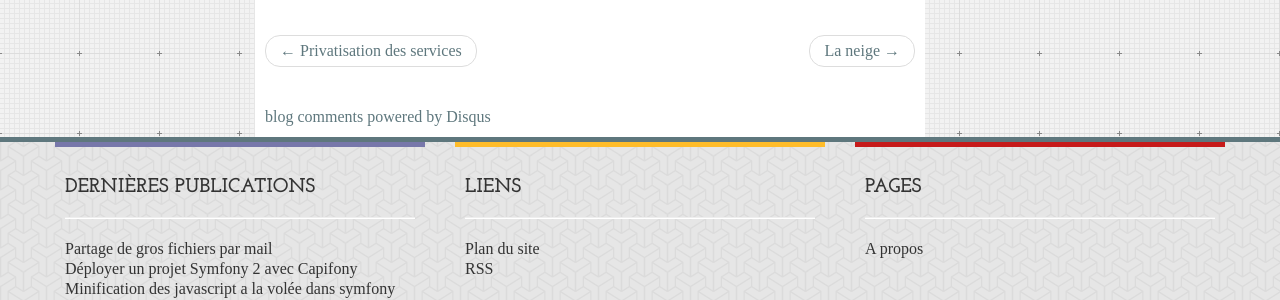
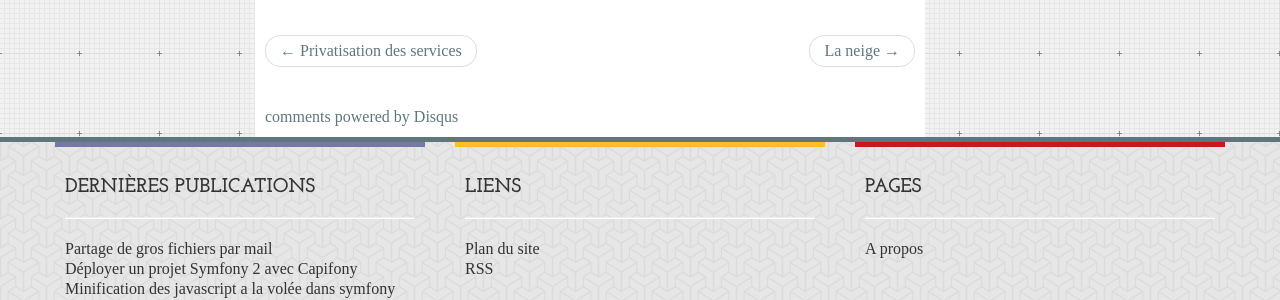
Before and after one commit to luxifer/luxifer.github.io, a Jekyll site: the page built from _posts/2009-02-01-le-beau-temps.md, in a window 1280 px wide. Shown: the part 1867-2167 px from the top of the page. Built offline with Jekyll 4.4.1, drawn with Linux system fonts in a browser that asks for light colours; some web fonts are replaced; Markdown is read by kramdown in place of the engine named in the settings; comment, search, counter and statistics services are not loaded; part of the change alters nothing that is shown.

Commit message:
correction disqus

```diff
--- a/_layouts/post.html
+++ b/_layouts/post.html
@@ -35,14 +35,20 @@ layout: default
 <div class="comments padding10">
   <div id="disqus_thread"></div>
   <script type="text/javascript">
-    var disqus_identifier = "{{ page.meta.dsq_thread_id ? page.meta.dsq_thread_id : page.url }}";
-    (function() {
-     var dsq = document.createElement('script'); dsq.type = 'text/javascript'; dsq.async = true;
-     dsq.src = 'http://{{ site.disqus.id }}.disqus.com/embed.js';
-     (document.getElementsByTagName('head')[0] || document.getElementsByTagName('body')[0]).appendChild(dsq);
-    })();
+      /* * * CONFIGURATION VARIABLES: EDIT BEFORE PASTING INTO YOUR WEBPAGE * * */
+      var disqus_shortname = '{{ site.disqus.id }}'; // required: replace example with your forum shortname
+      var disqus_url = 'http://{{ site.domain }}{{ page.url }}';
+      var disqus_title = "{{ page.title }}";
+      var disqus_identifier = '{{ page.meta.dsq_thread_id ? page.meta.dsq_thread_id : page.url }}';
+
+      /* * * DON'T EDIT BELOW THIS LINE * * */
+      (function() {
+          var dsq = document.createElement('script'); dsq.type = 'text/javascript'; dsq.async = true;
+          dsq.src = '//' + disqus_shortname + '.disqus.com/embed.js';
+          (document.getElementsByTagName('head')[0] || document.getElementsByTagName('body')[0]).appendChild(dsq);
+      })();
   </script>
-  <noscript>Please enable JavaScript to view the <a href="http://disqus.com/?ref_noscript={{ site.disqus.id }}">comments powered by Disqus.</a></noscript>
-  <a href="http://disqus.com" class="dsq-brlink">blog comments powered by <span class="logo-disqus">Disqus</span></a>
+  <noscript>Please enable JavaScript to view the <a href="http://disqus.com/?ref_noscript">comments powered by Disqus.</a></noscript>
+  <a href="http://disqus.com" class="dsq-brlink">comments powered by <span class="logo-disqus">Disqus</span></a>
 </div>
 {% endif %}
```
